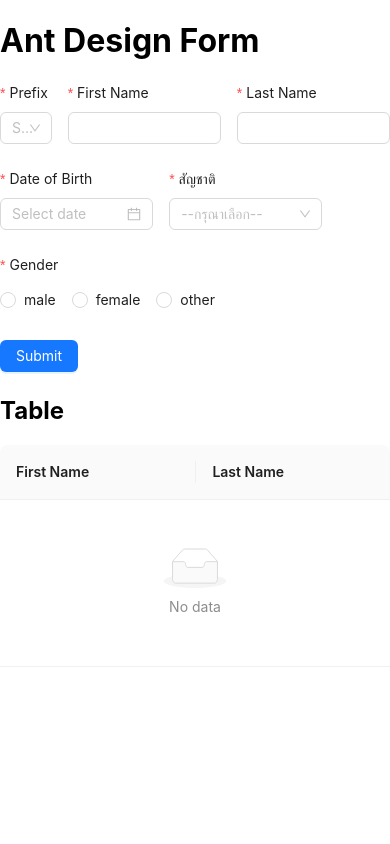
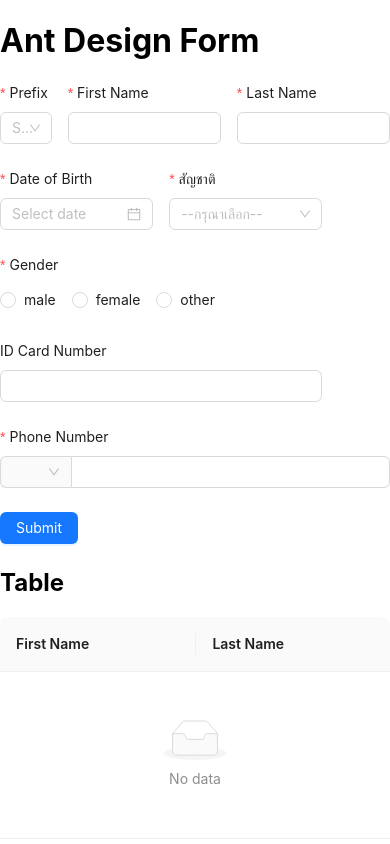
Before and after one commit to sarifmanung/Test-Frontend-Developer, a React (Create React App) app: page /test2 in a window 390 px wide. Built offline with nearby package versions, Linux system fonts and the light colour scheme.

Commit message:
form added phone

```diff
--- a/src/Pages/Test2.tsx
+++ b/src/Pages/Test2.tsx
@@ -13,6 +13,14 @@
   const onReset = () => {
     form.resetFields();
   };
+
+  const phone_prefixSelector = (
+    <Form.Item name="phone_prefix" noStyle>
+      <Select style={{ width: 70 }}>
+        <Option value="66">+66</Option>
+      </Select>
+    </Form.Item>
+  );
 
   const onFinish = (values) => {
     console.log("Received values:", values);
@@ -100,7 +108,22 @@
             </Form.Item>
           </Col>{" "}
         </Row>{" "}
-        {/*  */}
+        <Row gutter={16}>
+          <Col span={20}>
+            <Form.Item label="ID Card Number" name="idCardNumber">
+              <Input />
+            </Form.Item>
+          </Col>
+        </Row>
+        <Form.Item
+          name="phone"
+          label="Phone Number"
+          rules={[
+            { required: true, message: "Please input your phone number!" },
+          ]}
+        >
+          <Input addonBefore={phone_prefixSelector} style={{ width: "100%" }} />
+        </Form.Item>
         <Form.Item>
           <Button type="primary" htmlType="submit">
             Submit{" "}
```
